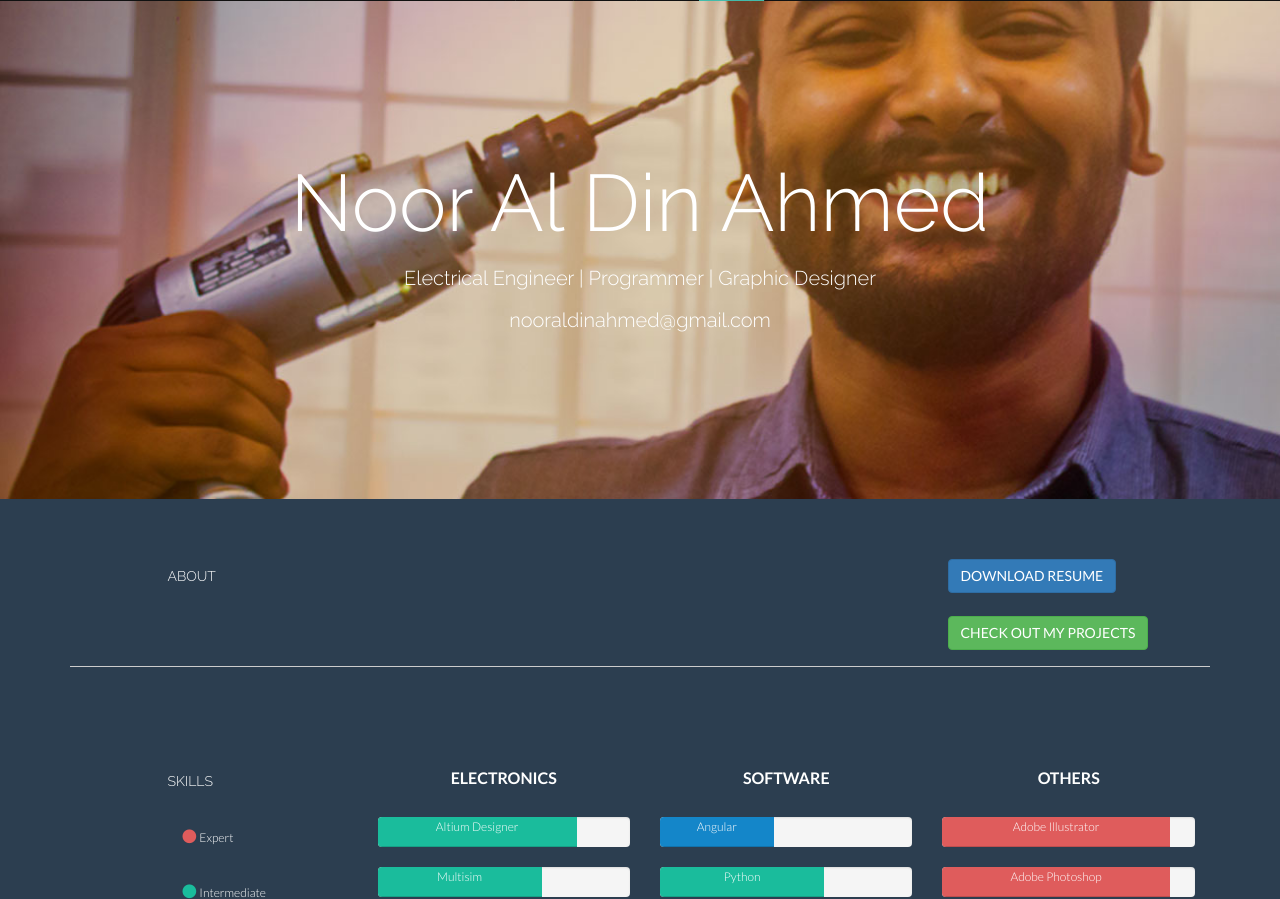
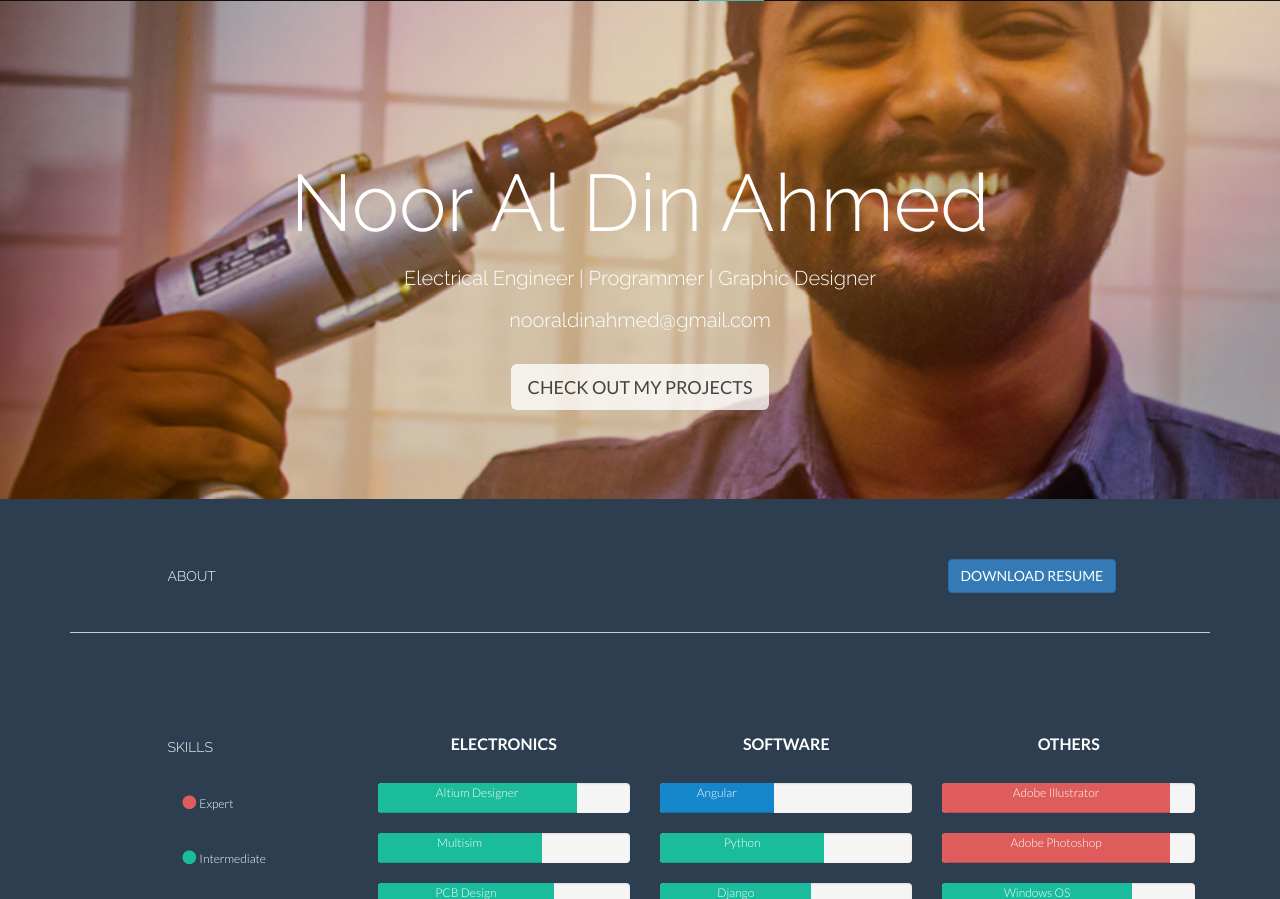
Before and after one commit to nadahmed/electromysterioDjango, a Django app: template portfolio/templates/portfolio/index.html in a window 1280 px wide. Shown: the part 61-960 px from the top of the page. Run offline with Django 3.2, Linux system fonts and the light colour scheme; the template is opened without the code that fills it: values that come from a table or form of the project are taken from there, others are empty; data comes from the database, SQL or seed files in the repository; some libraries are stand-ins or nearby versions.

Commit message:
UI change, project button shifter to top

```diff
--- a/portfolio/templates/portfolio/index.html
+++ b/portfolio/templates/portfolio/index.html
@@ -76,9 +76,12 @@
                     <div class="col-lg-12">
                         <h1>Noor Al Din Ahmed</h1>
                         <h3>Electrical Engineer | Programmer | Graphic Designer</h3>
-                        <h3>nooraldinahmed@gmail.com</h3>
+                        <h3>nooraldinahmed@gmail.com</h3><br>
                     </div>
+                    <a href={{ about.portfolioURL }} target="_blank"><button type="button" class="btn btn-custom btn-lg" >
+                        CHECK OUT MY PROJECTS </button></a>
                     <!--/.col-lg-12 -->
+
                 </div>
                 <!--/.row -->
             </div>
@@ -98,13 +101,10 @@
                         <p>{{ about.about }}</p>
                     </div>
                     <div class="col-lg-3">
-                        <!-- <p><a href="#"><i class="icon-file"></i></a>
-                            <sm>DOWNLOAD RESUME</sm>
-                        </p> -->
                         <a href={{ about.resumeURL }} target="_blank" download><button type="button"
                                 class="btn btn-primary"> DOWNLOAD RESUME </button></a><br><br>
-                        <a href={{ about.portfolioURL }} target="_blank"><button type="button" class="btn btn-success">
-                                CHECK OUT MY PROJECTS </button></a>
+                        <!-- <a href={{ about.portfolioURL }} target="_blank"><button type="button" class="btn btn-success">
+                                CHECK OUT MY PROJECTS </button></a> -->
                     </div>
 
                 </div>
--- a/static/css/style.css
+++ b/static/css/style.css
@@ -388,3 +388,14 @@ sm {
   font-weight: 600;
   margin: 15px 0;
 }
+
+.btn-custom {
+    background-color: rgba(255, 255, 255, 0.767);
+    color: #444444;
+    /* border: 2px solid white; */
+  }
+
+.btn-custom:hover {
+    background-color: rgb(255, 255, 255);
+    color: black;
+  }
```
